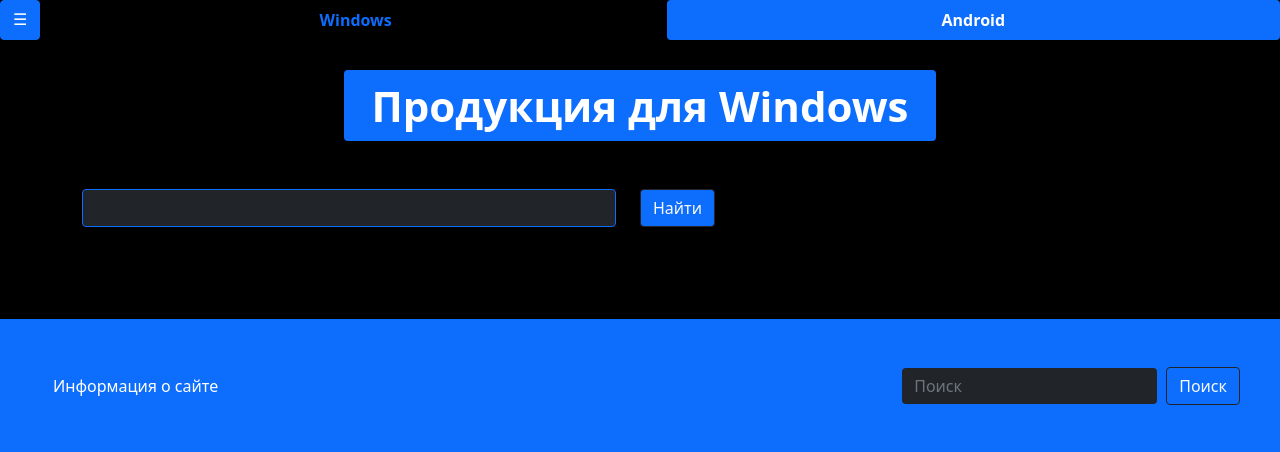
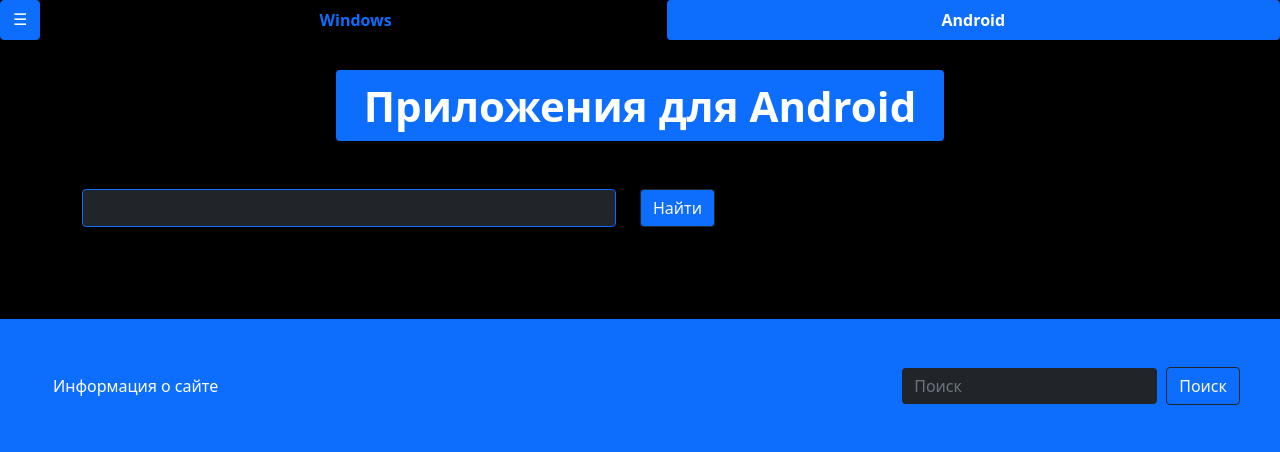
Before and after one commit to LebedevSergeyVach/SerphantomApplication, a Django app: page /android in a window 1280 px wide. Shown: the top 452 px of the page. Run offline with Django 5.2, Linux system fonts and the light colour scheme; data that the repository does not hold is empty; some libraries are stand-ins or nearby versions.

Commit message:
Update index.html

```diff
--- a/advertisements/templates/application_android/index.html
+++ b/advertisements/templates/application_android/index.html
@@ -13,7 +13,7 @@ Android application
     <div class="container overflow-hidden text-center">
         <div class="d-grid gap-3 mx-auto">
               <div class="display-4">
-                <span class="badge bg-primary">Продукция для Windows</span>
+                <span class="badge bg-primary">Приложения для Android</span>
               </div>
         </div>
     </div>
```
